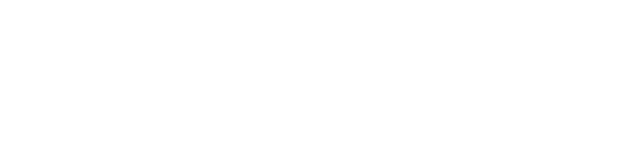
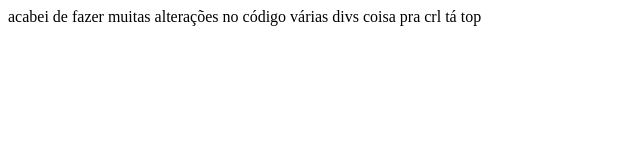
Before and after one commit to Danieumatos/cozinhaPop, a plain HTML site: page index.html in a window 1280 px wide. Shown: the whole page, without its empty margins (0-640 px from the left). Drawn offline with Linux system fonts and the light colour scheme.

Commit message:
mudei uns bagulho

```diff
--- a/index.html
+++ b/index.html
@@ -7,6 +7,9 @@
     <title>Document</title>
 </head>
 <body>
-
+    acabei de fazer muitas alterações no código
+    várias divs
+    coisa pra crl
+    tá top
 </body>
 </html>
```
